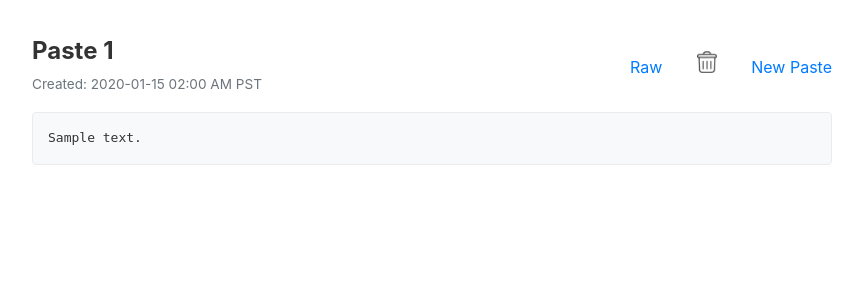
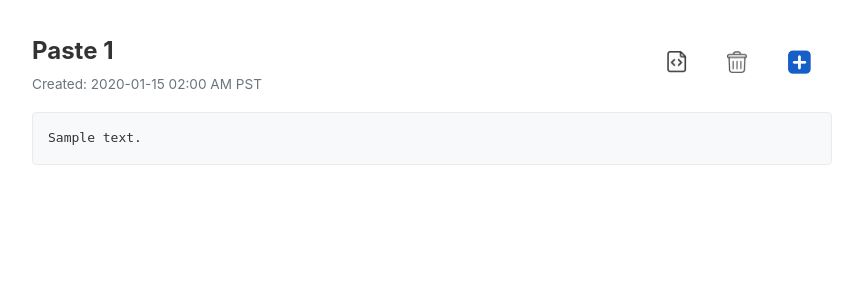
Before and after one commit to numbertheory/local-pastebin, a Flask app: page /1 in a window 1280 px wide. Shown: the part 75-375 px from the top of the page, without its empty margins (208-1071 px from the left). Run offline with Flask 3, Linux system fonts and the light colour scheme; tables that the repository leaves empty hold one stand-in row (values such as "Sample post").

Commit message:
feat: use icons for raw and new paste

```diff
--- a/templates/view.html
+++ b/templates/view.html
@@ -3,21 +3,36 @@
 {% block title %}Paste {{ paste.id }} - Local Pastebin{% endblock %}
 
 {% block content %}
+
     <div style="display: flex; justify-content: space-between; align-items: center; margin-bottom: 1rem;">
         <div>
             <h2 style="margin: 0;">Paste {{ paste.id }}</h2>
             <span class="meta">Created: {{ paste.created_at.strftime('%Y-%m-%d %I:%M %p %Z') }}</span>
         </div>
-        <div>
-            <a href="{{ url_for('view_raw', paste_id=paste.id) }}" class="button" style="margin-right: 10px;">Raw</a>
+        <div style="display: flex; align-items: center; gap: 0px;">
+            <button
+                onclick="window.open('{{ url_for('view_raw', paste_id=paste.id) }}', '_blank')"
+                style="background: #FFFFFF;">
+                    <img width="20px" src="{{ url_for('static', filename='img/raw.png') }}" alt="Raw File">
+                </button>
             <form action="{{ url_for('delete_paste', paste_id=paste.id) }}" method="POST" style="display:inline;" onsubmit="return confirm('Are you sure you want to delete this paste?');">
-                <button type="submit" style="background: #FFFFFF;margin-right: 10px;">
+                <button type="submit" style="background: #FFFFFF;">
                     <img width="20px" src="{{ url_for('static', filename='img/trash.png') }}" alt="Delete">
                 </button>
             </form>
-            <a href="{{ url_for('index') }}">New Paste</a>
+            <button
+                id="goBtn"
+                style="background: #FFFFFF;">
+                    <img width="25px" src="{{ url_for('static', filename='img/new-paste.png') }}" alt="New Paste">
+            </button>
         </div>
     </div>
+    <script>
+  document.getElementById('goBtn').addEventListener('click', function () {
+    // Navigate in the same tab
+    location.href = '{{ url_for('index') }}';
+  });
+</script>
 
     <pre><code>{{ paste.content }}</code></pre>
 {% endblock %}
```
Also changed, not shown: static/img/new-paste.png (added), static/img/raw.png (added).
